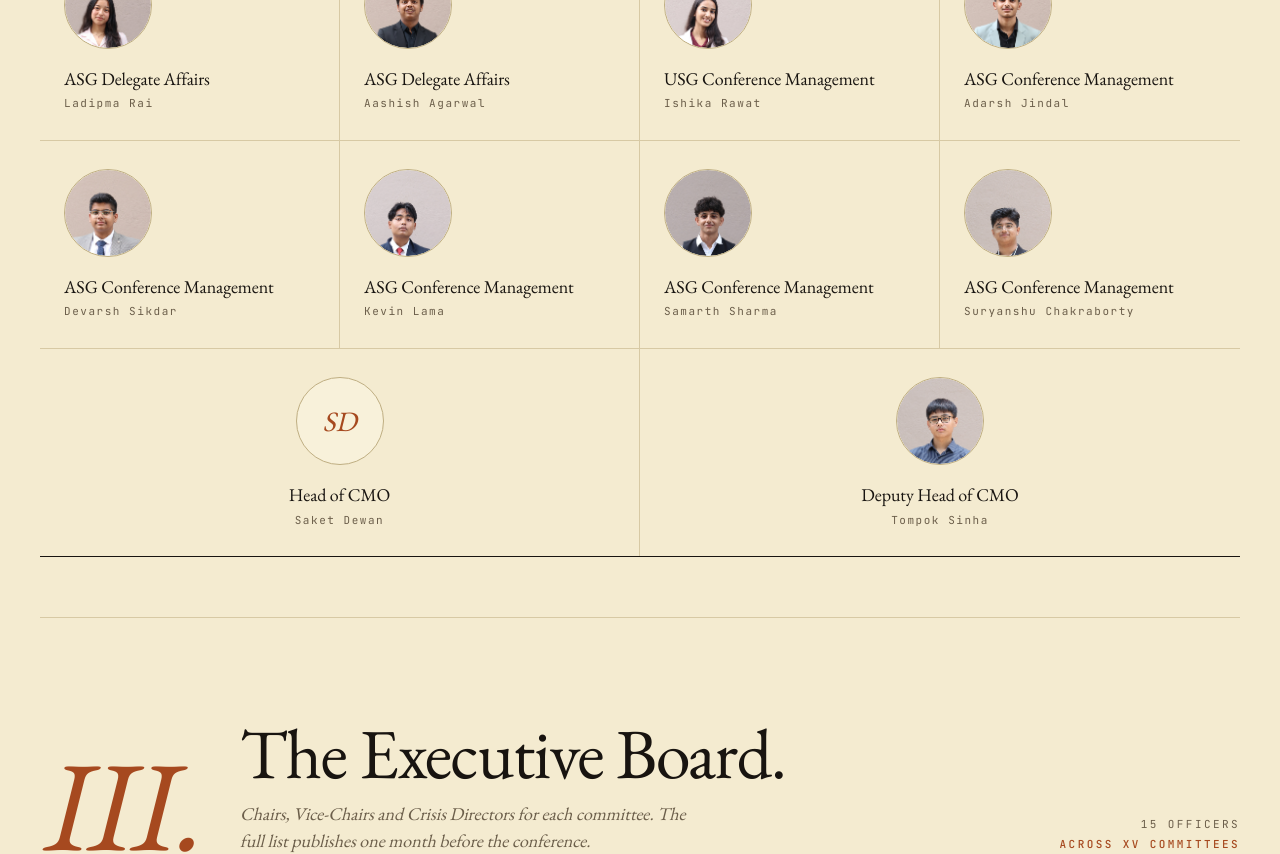
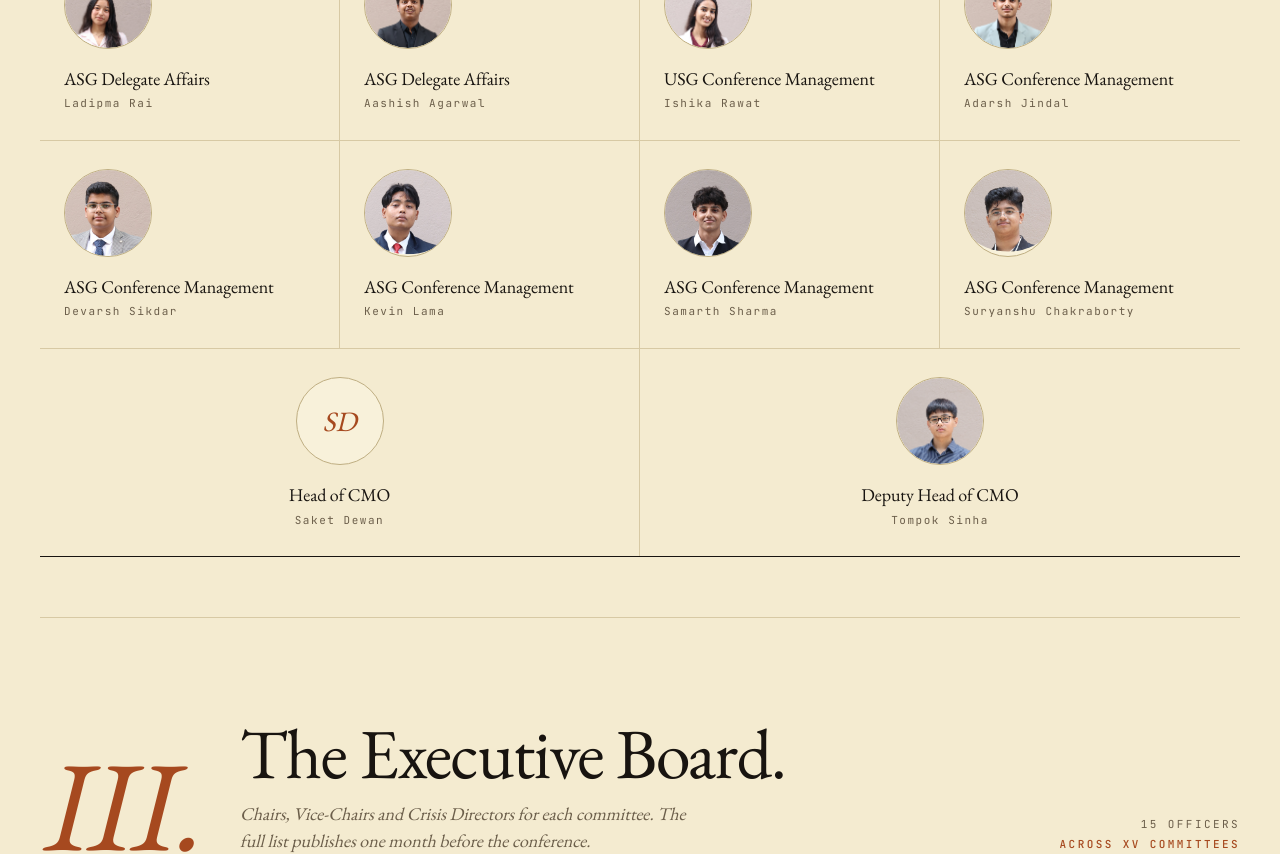
Before and after one commit to legatiomun/legatio-website, a Next.js app: page /team in a window 1280 px wide. Shown: the part 2480-3334 px from the top of the page. Built offline with nearby package versions, Linux system fonts and the light colour scheme; no server answers; a web font is replaced by a local one.

Commit message:
Update footer links and conference management crops

```diff
--- a/components/landing/Colophon.tsx
+++ b/components/landing/Colophon.tsx
@@ -37,7 +37,8 @@ export function Colophon({ contextLine = "Edition 4 · Printed in cream & ink" }
             <h4>Connect</h4>
             <a href="mailto:legatiomun@gmail.com">legatiomun@gmail.com</a>
             <a href="tel:+918918849230">+91 89188 49230</a>
-            <a href="https://instagram.com/legatio_mun" target="_blank" rel="noopener noreferrer">@legatio_mun</a>
+            <a href="https://instagram.com/legatio_4.0" target="_blank" rel="noopener noreferrer">@legatio_4.0</a>
+            <a href="https://www.dpssiliguri.com/" target="_blank" rel="noopener noreferrer">DPS Website</a>
           </div>
           <div>
             <h4>Address</h4>
--- a/components/sections/Footer.tsx
+++ b/components/sections/Footer.tsx
@@ -44,6 +44,8 @@ export function Footer() {
           <ul className="mt-4 space-y-2 text-sm text-ink/80">
             <li><a href="mailto:legatiomun@gmail.com" className="hover:text-accent">legatiomun@gmail.com</a></li>
             <li><a href="tel:+918918849230" className="hover:text-accent">+91 89188 49230</a></li>
+            <li><a href="https://instagram.com/legatio_4.0" target="_blank" rel="noopener noreferrer" className="hover:text-accent">@legatio_4.0</a></li>
+            <li><a href="https://www.dpssiliguri.com/" target="_blank" rel="noopener noreferrer" className="hover:text-accent">DPS Website</a></li>
             <li className="pt-2 text-sm text-mute">Delhi Public School, Siliguri<br />West Bengal, India</li>
           </ul>
         </div>
--- a/lib/data/faq.ts
+++ b/lib/data/faq.ts
@@ -93,7 +93,7 @@ export const FAQ_SECTIONS: FAQSection[] = [
       },
       {
         q: "How do I stay updated on all Legatio 4.0 announcements?",
-        a: "Follow our official Instagram handle and watch out for circulars sent through your school. All key announcements — schedules, deadlines, and updates — will be posted there first.",
+        a: "Follow our official Instagram handle @legatio_4.0 and watch out for circulars sent through your school. All key announcements — schedules, deadlines, and updates — will be posted there first.",
       },
     ],
   },
--- a/lib/data/secretariat.ts
+++ b/lib/data/secretariat.ts
@@ -177,6 +177,7 @@ export const SECRETARIAT: Officer[] = [
     role: "ASG Conference Management",
     group: "Secretariat",
     photo: "/team/devarsh-sikdar.jpg",
+    photoTransform: "translateY(-8%) scale(1.22)",
   },
   {
     id: "kevin-lama",
@@ -184,6 +185,7 @@ export const SECRETARIAT: Officer[] = [
     role: "ASG Conference Management",
     group: "Secretariat",
     photo: "/team/kevin-lama.jpg",
+    photoTransform: "translateY(-18%) scale(1.32)",
   },
   {
     id: "samarth-sharma",
@@ -191,6 +193,7 @@ export const SECRETARIAT: Officer[] = [
     role: "ASG Conference Management",
     group: "Secretariat",
     photo: "/team/samarth-sharma.jpg",
+    photoTransform: "translateY(-8%) scale(1.2)",
   },
   {
     id: "suryanshu-chakraborty",
@@ -198,6 +201,7 @@ export const SECRETARIAT: Officer[] = [
     role: "ASG Conference Management",
     group: "Secretariat",
     photo: "/team/suryanshu-chakraborty.jpg",
+    photoTransform: "translateY(-22%) scale(1.34)",
   },
   {
     id: "saket-dewan",
```
